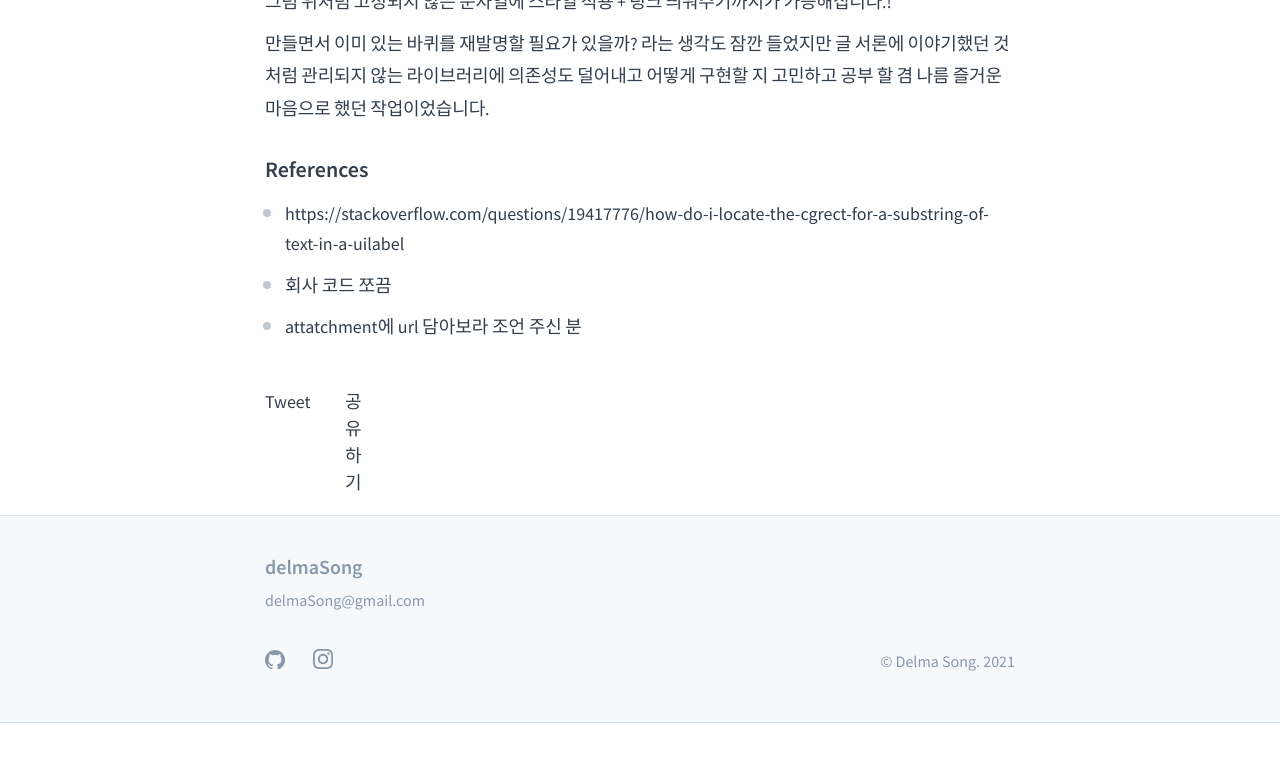
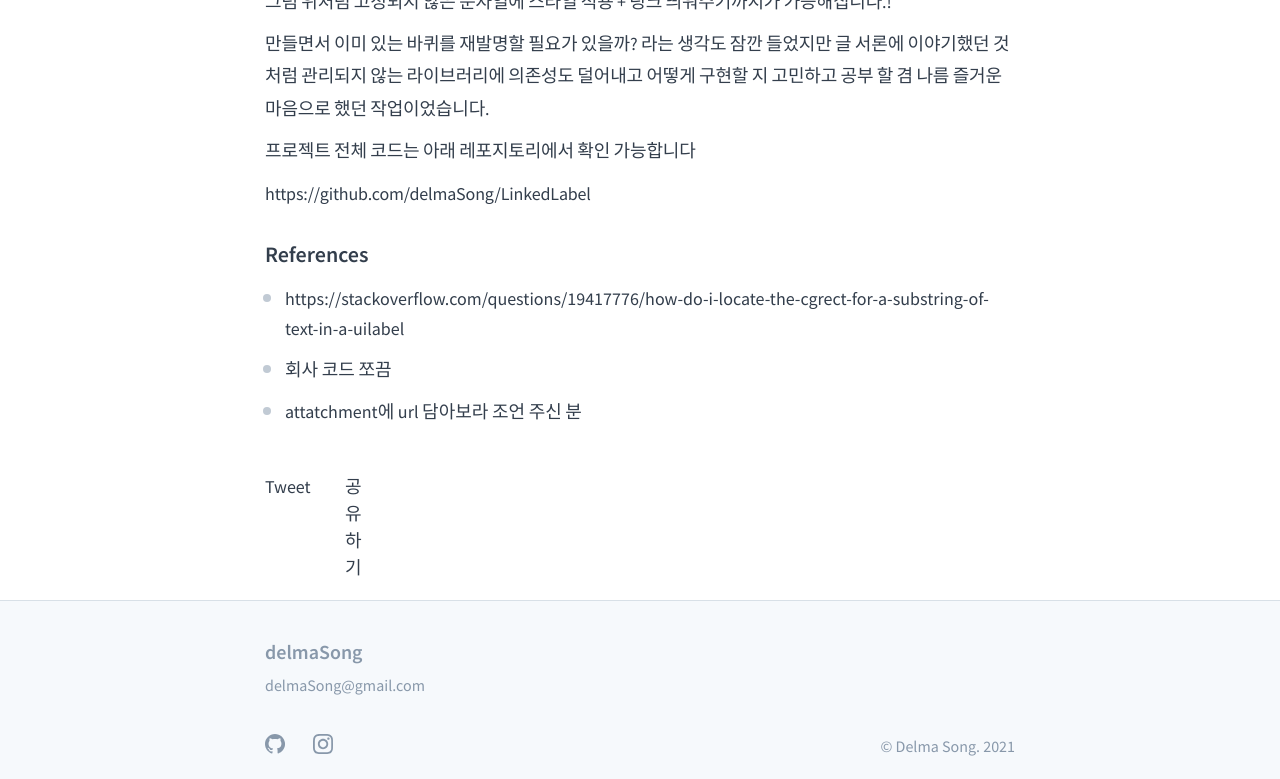
Before and after one commit to delmaSong/delmaSong.github.io, a Jekyll site: the page built from blog/LinkedLabel/index.md, in a window 1280 px wide and 900 px high, scrolled down 10668 px, cut to the strip 121-900 px from the top of the window. Built offline with Jekyll 4.4.1, drawn with Linux system fonts in a browser that asks for light colours; comment, search, counter and statistics services are not loaded; before the commit the page ends 11512 px from its top, so only the background shows below that.

Commit message:
feat: 프로젝트 링크 추가

```diff
--- a/blog/LinkedLabel/index.md
+++ b/blog/LinkedLabel/index.md
@@ -358,6 +358,12 @@ private func configureLabel() {
 
 
 
+프로젝트 전체 코드는 아래 레포지토리에서 확인 가능합니다
+
+https://github.com/delmaSong/LinkedLabel
+
+
+
 ### References
 
 - https://stackoverflow.com/questions/19417776/how-do-i-locate-the-cgrect-for-a-substring-of-text-in-a-uilabel
```
